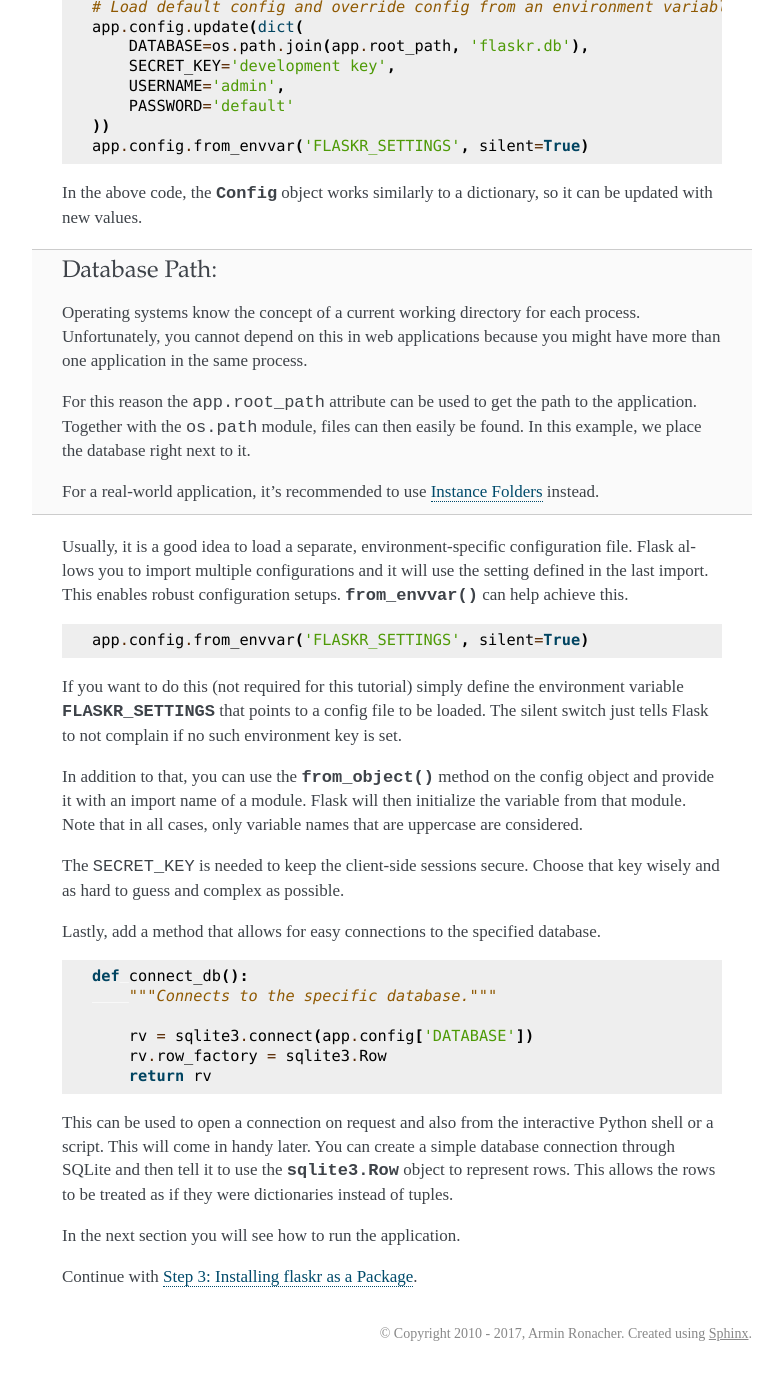
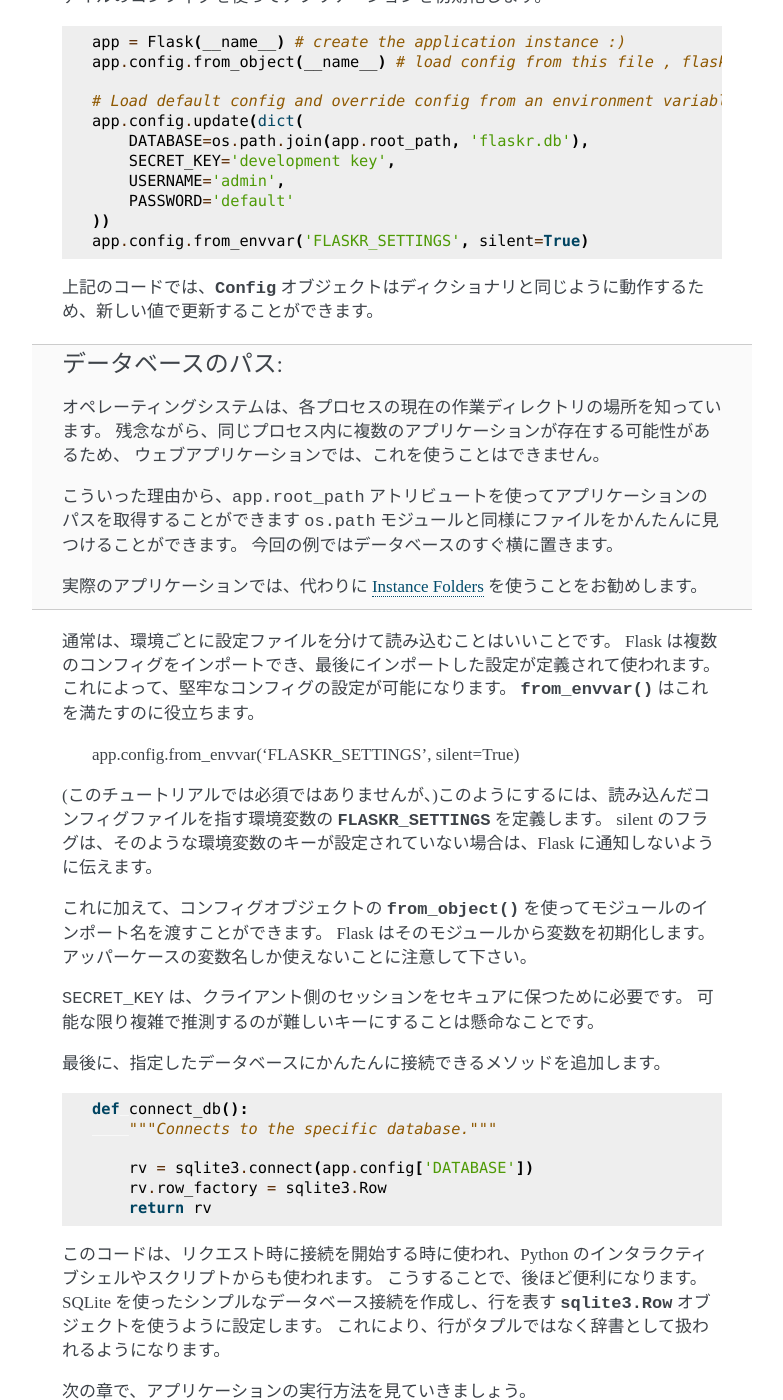
Before and after one commit to tokuda109/flask-docs-ja, a Sphinx documentation site: the page built from docs/tutorial/setup.rst, in a window 1280 px wide and 1400 px high, scrolled down 688 px. Shown: the whole window, without its empty margins (358-1141 px from the left). Built offline with Sphinx 7.4.7, drawn with Linux system fonts in a browser that asks for light colours; before the commit the page ends 2060 px from its top, so only the background shows below that; some of the changed text lies outside the part shown.

Commit message:
Step 2: Application Setup Code の章に翻訳を追加

```diff
--- a/docs/tutorial/setup.rst
+++ b/docs/tutorial/setup.rst
@@ -1,24 +1,41 @@
 .. _tutorial-setup:
 
-Step 2: Application Setup Code
-==============================
+.. Step 2: Application Setup Code
+   ==============================
 
-Next, we will create the application module, :file:`flaskr.py`.  Just like the
-:file:`schema.sql` file you created in the previous step, this file should be
-placed inside of the :file:`flaskr/flaskr` folder.
+ステップ2: アプリケーションのセットアップコード
+===================================================
 
-For this tutorial, all the Python code we use will be put into this file
-(except for one line in ``__init__.py``, and any testing or optional files you
-decide to create).
+.. Next, we will create the application module, :file:`flaskr.py`.  Just like the
+   :file:`schema.sql` file you created in the previous step, this file should be
+   placed inside of the :file:`flaskr/flaskr` folder.
 
-The first several lines of code in the application module are the needed import
-statements.  After that there will be a few lines of configuration code.
+次に、アプリケーションモジュールの :file:`flaskr.py` を作成します。
+前のステップで作成した :file:`schema.sql` ファイルの時と同じく、このファイルは :file:`flaskr/flaskr` フォルダ内に置く必要があります。
 
-For small applications like ``flaskr``, it is possible to drop the configuration
-directly into the module.  However, a cleaner solution is to create a separate
-``.py`` file, load that, and import the values from there.
+.. For this tutorial, all the Python code we use will be put into this file
+   (except for one line in ``__init__.py``, and any testing or optional files you
+   decide to create).
 
-Here are the import statements (in :file:`flaskr.py`)::
+このチュートリアルでは、全ての Python のコードをこのファイルに記述します。
+(``__init__.py`` の1行と、テストや任意で作成したファイルは除きます)
+
+.. The first several lines of code in the application module are the needed import
+   statements.  After that there will be a few lines of configuration code.
+
+アプリケーションモジュールのコードの最初の数行は import 文です。
+その後、設定のためのコードが数行あります。
+
+.. For small applications like ``flaskr``, it is possible to drop the configuration
+   directly into the module.  However, a cleaner solution is to create a separate
+   ``.py`` file, load that, and import the values from there.
+
+``flaskr`` のような小さなアプリケーションでは、モジュール内に設定を直接記述しても問題ありません。
+しかし、別の ``.py`` ファイルを作成して、そこから値をインポートするのがきれいなやり方です。
+
+.. Here are the import statements (in :file:`flaskr.py`)::
+
+(:file:`flaskr.py` の) import 文は次のとおりです。 ::
 
     import os
     import sqlite3
@@ -26,8 +43,11 @@ Here are the import statements (in :file:`flaskr.py`)::
     from flask import (Flask, request, session, g, redirect, url_for, abort,
         render_template, flash)
 
-The next couple lines will create the actual application instance and
-initialize it with the config from the same file in :file:`flaskr.py`::
+.. The next couple lines will create the actual application instance and
+   initialize it with the config from the same file in :file:`flaskr.py`::
+
+次の数行は、実際のアプリケーションインスタンスを作成し、
+:file:`flaskr.py` で同じファイルのコンフィグを使ってアプリケーションを初期化します。 ::
 
     app = Flask(__name__) # create the application instance :)
     app.config.from_object(__name__) # load config from this file , flaskr.py
@@ -41,10 +61,12 @@ initialize it with the config from the same file in :file:`flaskr.py`::
     ))
     app.config.from_envvar('FLASKR_SETTINGS', silent=True)
 
-In the above code, the :class:`~flask.Config` object works similarly to a
-dictionary, so it can be updated with new values.
+.. In the above code, the :class:`~flask.Config` object works similarly to a
+   dictionary, so it can be updated with new values.
 
-.. admonition:: Database Path
+上記のコードでは、:class:`~flask.Config` オブジェクトはディクショナリと同じように動作するため、新しい値で更新することができます。
+
+.. Database Path
 
     Operating systems know the concept of a current working directory for
     each process.  Unfortunately, you cannot depend on this in web
@@ -59,29 +81,58 @@ dictionary, so it can be updated with new values.
     For a real-world application, it's recommended to use
     :ref:`instance-folders` instead.
 
-Usually, it is a good idea to load a separate, environment-specific
-configuration file.  Flask allows you to import multiple configurations and it
-will use the setting defined in the last import.  This enables robust
-configuration setups.  :meth:`~flask.Config.from_envvar` can help achieve
-this. ::
+.. admonition:: データベースのパス
+
+    オペレーティングシステムは、各プロセスの現在の作業ディレクトリの場所を知っています。
+    残念ながら、同じプロセス内に複数のアプリケーションが存在する可能性があるため、
+    ウェブアプリケーションでは、これを使うことはできません。
+
+    こういった理由から、``app.root_path`` アトリビュートを使ってアプリケーションのパスを取得することができます
+    ``os.path`` モジュールと同様にファイルをかんたんに見つけることができます。
+    今回の例ではデータベースのすぐ横に置きます。
+
+    実際のアプリケーションでは、代わりに :ref:`instance-folders` を使うことをお勧めします。
+
+.. Usually, it is a good idea to load a separate, environment-specific
+   configuration file.  Flask allows you to import multiple configurations and it
+   will use the setting defined in the last import.  This enables robust
+   configuration setups.  :meth:`~flask.Config.from_envvar` can help achieve
+   this. ::
+
+通常は、環境ごとに設定ファイルを分けて読み込むことはいいことです。
+Flask は複数のコンフィグをインポートでき、最後にインポートした設定が定義されて使われます。
+これによって、堅牢なコンフィグの設定が可能になります。
+:meth:`~flask.Config.from_envvar` はこれを満たすのに役立ちます。
 
    app.config.from_envvar('FLASKR_SETTINGS', silent=True)
 
-If you want to do this (not required for this tutorial) simply define the
-environment variable :envvar:`FLASKR_SETTINGS` that points to a config file
-to be loaded.  The silent switch just tells Flask to not complain if no such
-environment key is set.
+.. If you want to do this (not required for this tutorial) simply define the
+   environment variable :envvar:`FLASKR_SETTINGS` that points to a config file
+   to be loaded.  The silent switch just tells Flask to not complain if no such
+   environment key is set.
 
-In addition to that, you can use the :meth:`~flask.Config.from_object`
-method on the config object and provide it with an import name of a
-module.  Flask will then initialize the variable from that module.  Note
-that in all cases, only variable names that are uppercase are considered.
+(このチュートリアルでは必須ではありませんが、)このようにするには、読み込んだコンフィグファイルを指す環境変数の :envvar:`FLASKR_SETTINGS` を定義します。
+silent のフラグは、そのような環境変数のキーが設定されていない場合は、Flask に通知しないように伝えます。
 
-The ``SECRET_KEY`` is needed to keep the client-side sessions secure.
-Choose that key wisely and as hard to guess and complex as possible.
+.. In addition to that, you can use the :meth:`~flask.Config.from_object`
+   method on the config object and provide it with an import name of a
+   module.  Flask will then initialize the variable from that module.  Note
+   that in all cases, only variable names that are uppercase are considered.
 
-Lastly, add a method that allows for easy connections to the specified
-database. ::
+これに加えて、コンフィグオブジェクトの :meth:`~flask.Config.from_object` を使ってモジュールのインポート名を渡すことができます。
+Flask はそのモジュールから変数を初期化します。
+アッパーケースの変数名しか使えないことに注意して下さい。
+
+.. The ``SECRET_KEY`` is needed to keep the client-side sessions secure.
+   Choose that key wisely and as hard to guess and complex as possible.
+
+``SECRET_KEY`` は、クライアント側のセッションをセキュアに保つために必要です。
+可能な限り複雑で推測するのが難しいキーにすることは懸命なことです。
+
+.. Lastly, add a method that allows for easy connections to the specified
+   database. ::
+
+最後に、指定したデータベースにかんたんに接続できるメソッドを追加します。 ::
 
     def connect_db():
         """Connects to the specific database."""
@@ -90,12 +141,21 @@ database. ::
         rv.row_factory = sqlite3.Row
         return rv
 
-This can be used to open a connection on request and also from the
-interactive Python shell or a script.  This will come in handy later.
-You can create a simple database connection through SQLite and then tell
-it to use the :class:`sqlite3.Row` object to represent rows. This allows
-the rows to be treated as if they were dictionaries instead of tuples.
+.. This can be used to open a connection on request and also from the
+   interactive Python shell or a script.  This will come in handy later.
+   You can create a simple database connection through SQLite and then tell
+   it to use the :class:`sqlite3.Row` object to represent rows. This allows
+   the rows to be treated as if they were dictionaries instead of tuples.
 
-In the next section you will see how to run the application.
+このコードは、リクエスト時に接続を開始する時に使われ、Python のインタラクティブシェルやスクリプトからも使われます。
+こうすることで、後ほど便利になります。
+SQLite を使ったシンプルなデータベース接続を作成し、行を表す :class:`sqlite3.Row` オブジェクトを使うように設定します。
+これにより、行がタプルではなく辞書として扱われるようになります。
 
-Continue with :ref:`tutorial-packaging`.
+.. In the next section you will see how to run the application.
+
+次の章で、アプリケーションの実行方法を見ていきましょう。
+
+.. Continue with :ref:`tutorial-packaging`.
+
+続いては :ref:`tutorial-packaging` 。
```
